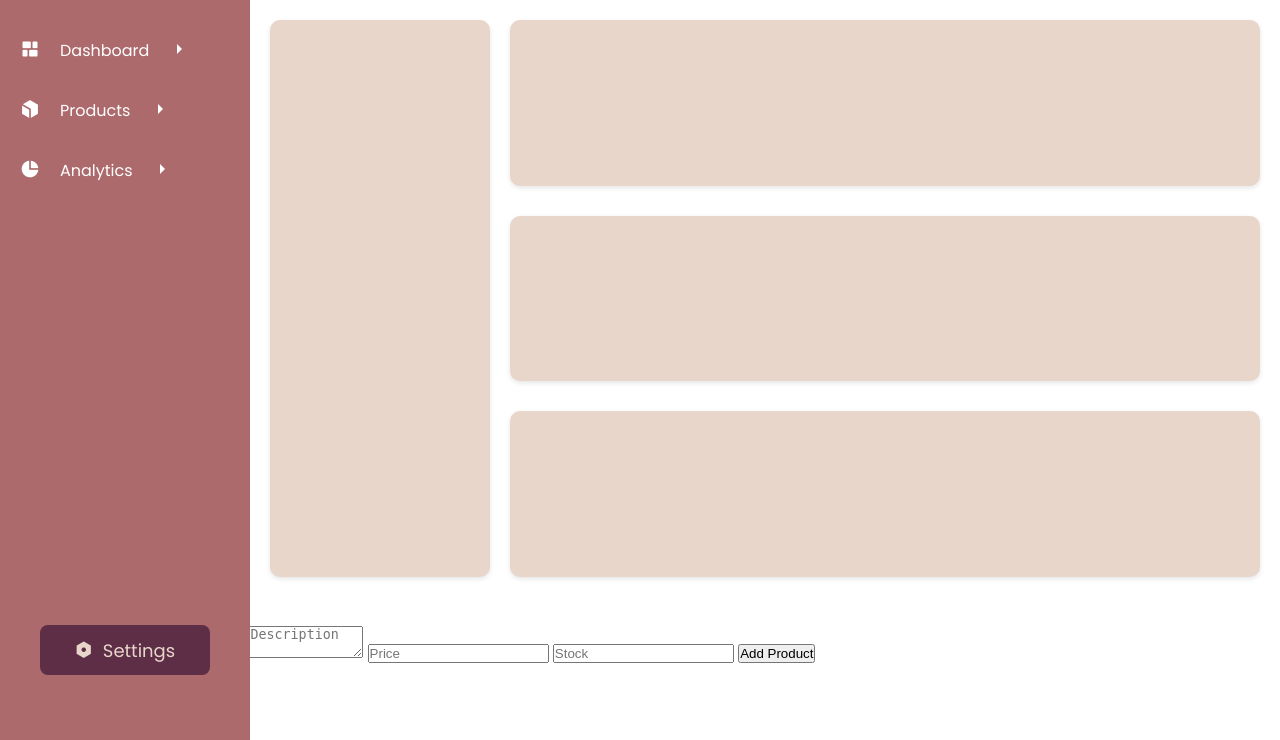
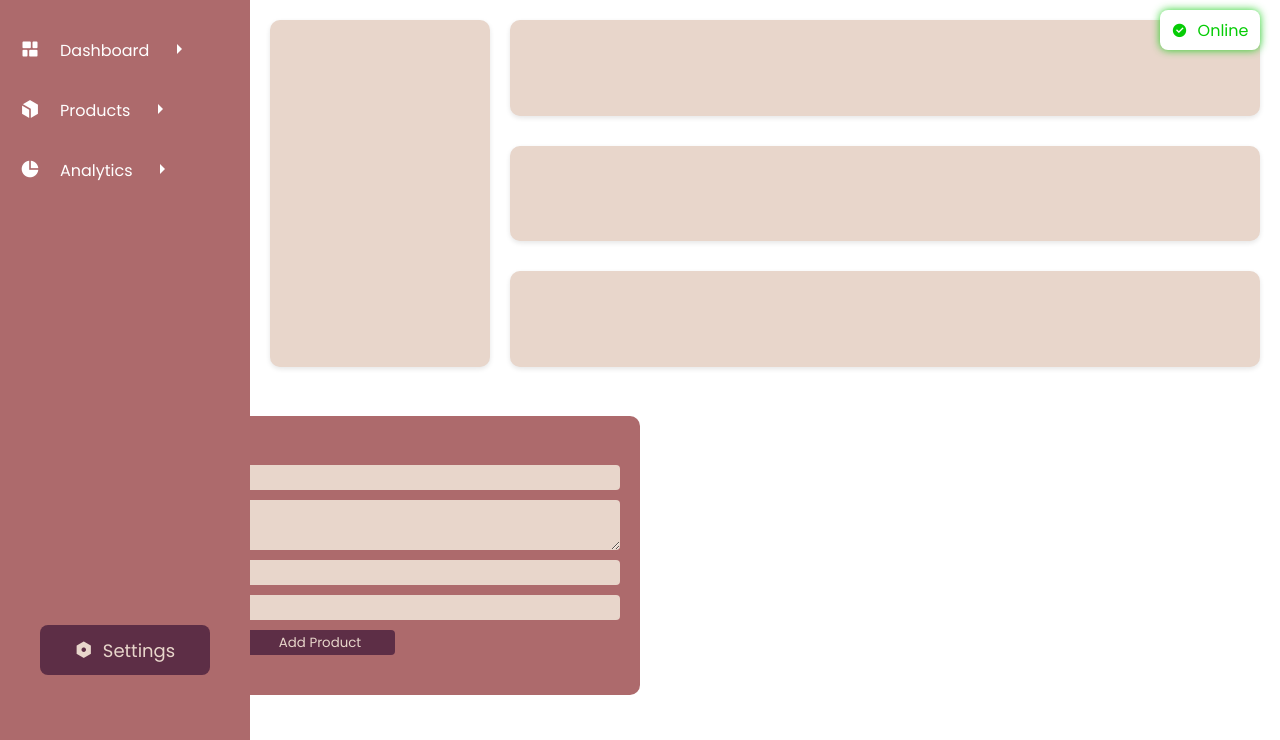
Before and after one commit to IHANsaja/HeritageLink, a PHP site: page /PHP/seller-dashboard.php in a window 1280 px wide. Shown: the part 60-800 px from the top of the page. Run offline with PHP 8.4, Linux system fonts and the light colour scheme; data that the repository does not hold is empty.

Commit message:
added product add form

```diff
--- a/PHP/seller-dashboard.php
+++ b/PHP/seller-dashboard.php
@@ -68,13 +68,16 @@
     <h3>Manage Products</h3>
 
     <!-- Add Product Form -->
-    <form id="add-product-form" method="POST" action="../PHP/add_product.php">
+    <div class="add-product" id="add">
+        <h3>Add New Product</h3>
+        <form id="add-product-form" method="POST" action="add_product.php">
             <input type="text" name="product_name" placeholder="Product Name" required>
             <textarea name="description" placeholder="Product Description"></textarea>
             <input type="number" name="price" placeholder="Price" required>
             <input type="number" name="stock" placeholder="Stock" required>
             <button type="submit">Add Product</button>
         </form>
+    </div>
 
     <!-- List of Products -->
     <div id="product-list">
--- a/styles/styles-sellerDB.css
+++ b/styles/styles-sellerDB.css
@@ -237,6 +237,136 @@
     background-color: #5D2E46;
 }
 
+.products-tab {
+    margin-left: 250px !important;
+    padding: 20px !important;
+    display: flex !important;
+    flex-direction: column !important;
+    gap: 20px !important;
+    color: #5D2E46;
+}
+
+#add-product-form {
+    margin-bottom: 20px !important; /* Adds space below the form */
+}
+
+#product-list {
+    margin-bottom: 20px !important; /* Adds space below the product list */
+}
+
+.products-tab h3 {
+    margin-bottom: 20px !important; /* Adds space below the header */
+
+}
+
+.add-product{
+    color: #fff;
+    background-color: #AD6A6C;
+    display: flex;
+    flex-direction: column;
+    padding: 20px;
+    border-radius: 10px;
+    width: 50%;
+}
+
+.add-product form{
+    display: flex;
+    flex-direction: column;
+    gap: 10px;
+    justify-content: center;
+    align-items: center;
+}
+
+.add-product form button{
+    width: 150px;
+    height: 25px;
+    border-radius: 4px;
+    border: none;
+    background-color: #5D2E46;
+    color: #E8D6CB;
+    font-weight: 500;
+    font-family: 'Poppins', sans-serif;
+    cursor: pointer;
+}
+
+.add-product form input, textarea{
+    padding-inline: 10px;
+    width: 100%;
+    background-color: #E8D6CB;
+}
+
+.add-product form input::placeholder, textarea::placeholder{
+    font-family: 'Poppins', sans-serif;
+    color: #83586e;
+}
+
+.add-product form input{
+    height: 25px;
+    border-radius: 4px;
+    border: none;
+}
+
+.add-product form textarea{
+    height: 50px;
+    border-radius: 4px;
+    border: none;
+}
+
+.db-online {
+    position: absolute;
+    top: 70px;
+    right: 20px;
+    background-color: #fff;
+    color: rgb(6, 204, 6);
+    height: 40px;
+    width: 100px;
+    border-radius: 8px;
+    z-index: 1000;
+    display: flex;
+    flex-direction: row;
+    justify-content: center;
+    align-items: center;
+    gap: 10px;
+    box-shadow: 0 0 10px rgba(6, 204, 6, 0.5);
+    cursor: pointer;
+    animation: pulse 1s infinite;
+}
+
+@keyframes pulse {
+    0% {
+        box-shadow: 0 0 5px rgba(6, 204, 6, 0.5);
+    }
+    50% {
+        box-shadow: 0 0 10px rgba(6, 204, 6, 1);
+    }
+    100% {
+        box-shadow: 0 0 5px rgba(6, 204, 6, 0.5);
+    }
+}
+
+.db-offline{
+    position: absolute;
+    top: 70px;
+    right: 20px;
+    background-color: #fff;
+    color: rgb(204, 6, 6);
+    height: 40px;
+    width: 100px;
+    border-radius: 8px;
+    z-index: 1000;
+    display: flex;
+    flex-direction: row;
+    justify-content: center;
+    align-items: center;
+    gap: 10px;
+    box-shadow: 0px 0px 5px rgb(204, 6, 6);
+    cursor:pointer;
+}
+
+.analytics{
+    margin-left: 250px !important;
+    padding: 20px !important;
+}
 
 /* Responsive Adjustments */
 @media screen and (max-width: 1024px) {
```
Lines whose indentation alone changed are shown as unchanged.
